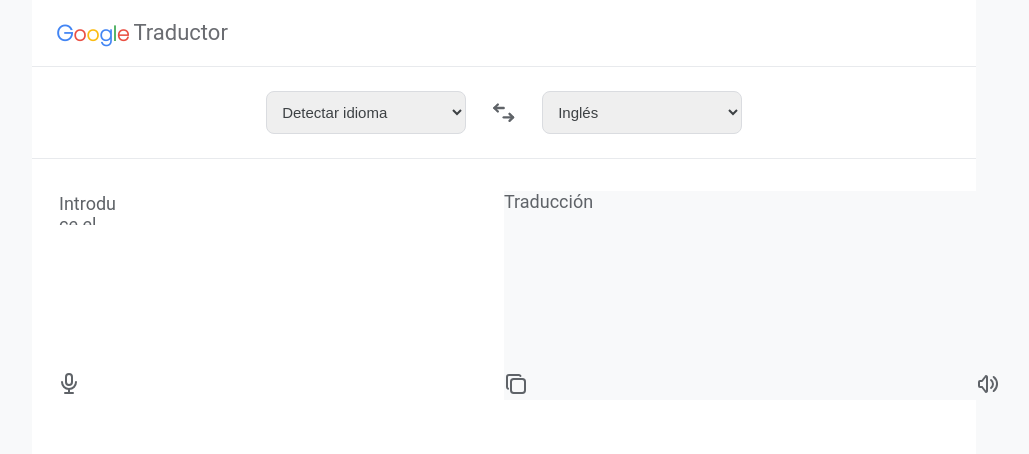
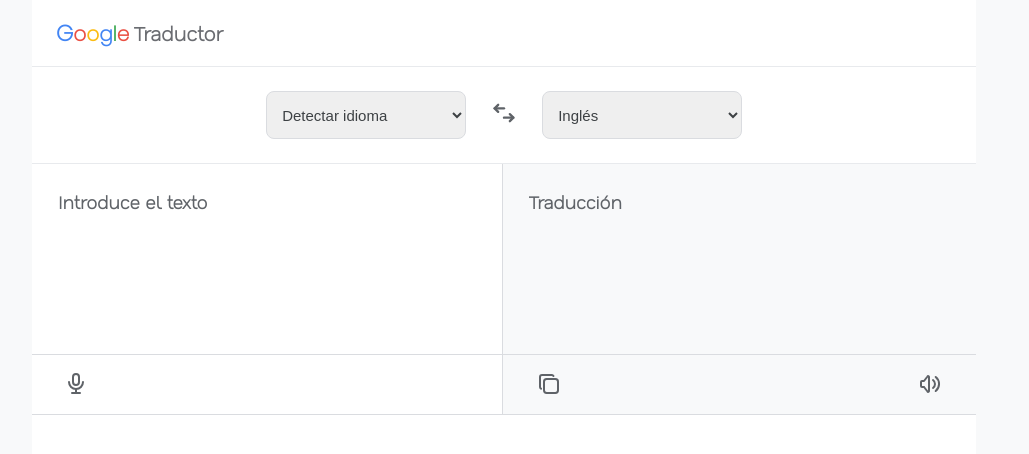
Before and after one commit to AlejandraF9/Translator, a website built with Vite: page index.html in a window 1280 px wide. Shown: the whole page, without its empty margins (136-1165 px from the left). Built offline with nearby package versions, Linux system fonts and the light colour scheme.

Commit message:
feat: improve UI by restructuring element groups, updating font and colors, adding missing borders, adjusting icon positions and adding pointer/hover effects to icons

```diff
--- a/src/main.js
+++ b/src/main.js
@@ -32,9 +32,7 @@
 ]);
 
 const arrows = document.createElement("div");
-arrows.innerHTML = `<svg  xmlns="http://www.w3.org/2000/svg"  width="28"  height="28"  viewBox="0 0 24 24"  fill="none"  stroke="currentColor"  stroke-width="2"  stroke-linecap="round"  stroke-linejoin="round"  class="icon icon-tabler icons-tabler-outline icon-tabler-mobiledata"><path stroke="none" d="M0 0h24v24H0z" fill="none"/><path d="M16 12v-8" /><path d="M8 20v-8" /><path d="M13 7l3 -3l3 3" /><path d="M5 17l3 3l3 -3" /></svg>`;
-
-arrows.setAttribute("class", "arrows");
+arrows.innerHTML = `<svg  xmlns="http://www.w3.org/2000/svg"  width="28"  height="28"  viewBox="0 0 24 24"  fill="none"  stroke="currentColor"  stroke-width="2"  stroke-linecap="round"  stroke-linejoin="round"  class="icon-tabler icons-tabler-outline icon-tabler-mobiledata"><path stroke="none" d="M0 0h24v24H0z" fill="none"/><path d="M16 12v-8" /><path d="M8 20v-8" /><path d="M13 7l3 -3l3 3" /><path d="M5 17l3 3l3 -3" /></svg>`;
 
 const translatedLanguage = document.createElement("select");
 translatedLanguage.textContent = "Inglés";
@@ -57,6 +55,9 @@
 const textarea = document.createElement("textarea");
 textarea.placeholder = "Introduce el texto";
 textarea.setAttribute("class", "textarea");
+
+const thirdBorder = document.createElement("div");
+thirdBorder.setAttribute("class", "third-border");
 
 const micro = document.createElement("div");
 micro.innerHTML = `<svg  xmlns="http://www.w3.org/2000/svg"  width="24"  height="24"  viewBox="0 0 24 24"  fill="none"  stroke="currentColor"  stroke-width="2"  stroke-linecap="round"  stroke-linejoin="round"  class="icon icon-tabler icons-tabler-outline icon-tabler-microphone"><path stroke="none" d="M0 0h24v24H0z" fill="none"/><path d="M9 2m0 3a3 3 0 0 1 3 -3h0a3 3 0 0 1 3 3v5a3 3 0 0 1 -3 3h0a3 3 0 0 1 -3 -3z" /><path d="M5 10a7 7 0 0 0 14 0" /><path d="M8 21l8 0" /><path d="M12 17l0 4" /></svg>`;
@@ -88,6 +89,7 @@
 mainContainer.appendChild(mainDiv);
 mainDiv.appendChild(firstDiv);
 firstDiv.appendChild(textarea);
+mainDiv.appendChild(thirdBorder);
 firstDiv.appendChild(micro);
 mainDiv.appendChild(secondDiv);
 secondDiv.appendChild(translateDiv);
--- a/src/styles/fonts.css
+++ b/src/styles/fonts.css
@@ -5,7 +5,7 @@
 }
 
 @font-face {
-  font-family: "Roboto";
-  src: url("../fonts/Roboto-ExtraLight.ttf") format ("truetype");
+  font-family: "Nata-Sans";
+  src: url("../fonts/NataSans-ExtraLight.ttf") format("truetype");
   font-style: normal;
 }
--- a/src/styles/main.css
+++ b/src/styles/main.css
@@ -54,9 +54,9 @@
 
 .traductor {
     color: #6a6c71;
-    font-family: "Roboto";
-    font-weight: 400;
-    font-size: 22px;
+    font-family: "Nata-Sans";
+    font-weight: bold;
+    font-size: 20px;
     margin: 0.2rem;
 }
 
@@ -85,10 +85,17 @@
     border: 3px solid #4285f4;
 }
 
-.arrows {
+.icon-tabler-mobiledata {
     color: #5f6368;
-    margin-right: 1rem;
+    padding: 0.5rem;
     transform: rotate(90deg);
+    cursor: pointer;
+}
+
+.icon-tabler-mobiledata:hover {
+    border-radius: 50%;
+    padding: 0.5rem;
+    background-color: #eef0f4;
 }
 
 .second-border {
@@ -98,44 +105,87 @@
 
 .main-div {
     display: flex;
-    margin-top: 2rem;
-    gap: 26rem;
-    height: 30%;
-    font-family: "Roboto";
-    color: #5f6368;
-    font-size: 18px;
+    position: relative;
+    height: 250px;
+    border-bottom: 1px solid #dadce0;
 }
 
 .first-div {
     display: flex;
     flex-direction: column;
-    width: 200%;
     justify-content: space-between;
-    padding-left: 25px;
+    flex: 1;
+    font-family: "Nata-Sans";
+    padding: 1.5rem;
+    background-color: white;
+    border-right: 1px solid #dadce0;
 }
 
 .textarea {
-    width: 200%;
+    flex: 1;
+    width: 100%;
+    font-family: "Nata-Sans";
+    font-size: 18px;
+    font-weight: bold;
     border: none;
     outline: none;
     resize: none;
 }
 
 .textarea::placeholder {
-    font-family: "Roboto";
+    font-family: "Nata-Sans";
+    font-weight: bold;
     color: #5f6368;
     font-size: 18px;
+}
+
+.third-border {
+  position: absolute;
+  left: 0;
+  right: 0;
+  top: 190px;
+  height: 1px;
+  background-color: #dadce0;
+}
+
+.icon:hover {
+    border-radius: 50%;
+    padding: 0.5rem;
+    background-color: #eef0f4;
+}
+
+.icon-tabler-microphone, .icon-tabler-copy, .icon-tabler-volume {
+    color: #5f6368;
+    cursor: pointer;
+    padding: 0.5rem;
+}
+
+.first-div > div:last-child {
+    align-self: flex-start;
+    margin-top: auto;
+    margin-bottom: -1.1rem;
 }
 
 .second-div {
     display: flex;
     flex-direction: column;
     justify-content: space-between;
-    width: 50%;
+    flex: 1;
+    padding: 1rem;
     background-color: #f8f9fa;
+    padding: 1.6rem;
+    font-family: "Nata-Sans";
+    font-size: 18px;
+    font-weight: bold;
+    color: #5f6368;
 }
 
 .third-div {
     display: flex;
-    gap: 28rem;
+    gap: 0.5rem;
+    justify-content: space-between;
 }
+
+.third-div > div {
+    margin-bottom: -1.3rem;
+}
```
Also changed, not shown: src/fonts/NataSans-ExtraLight.ttf (added), src/fonts/Roboto-ExtraLight.ttf (deleted).
